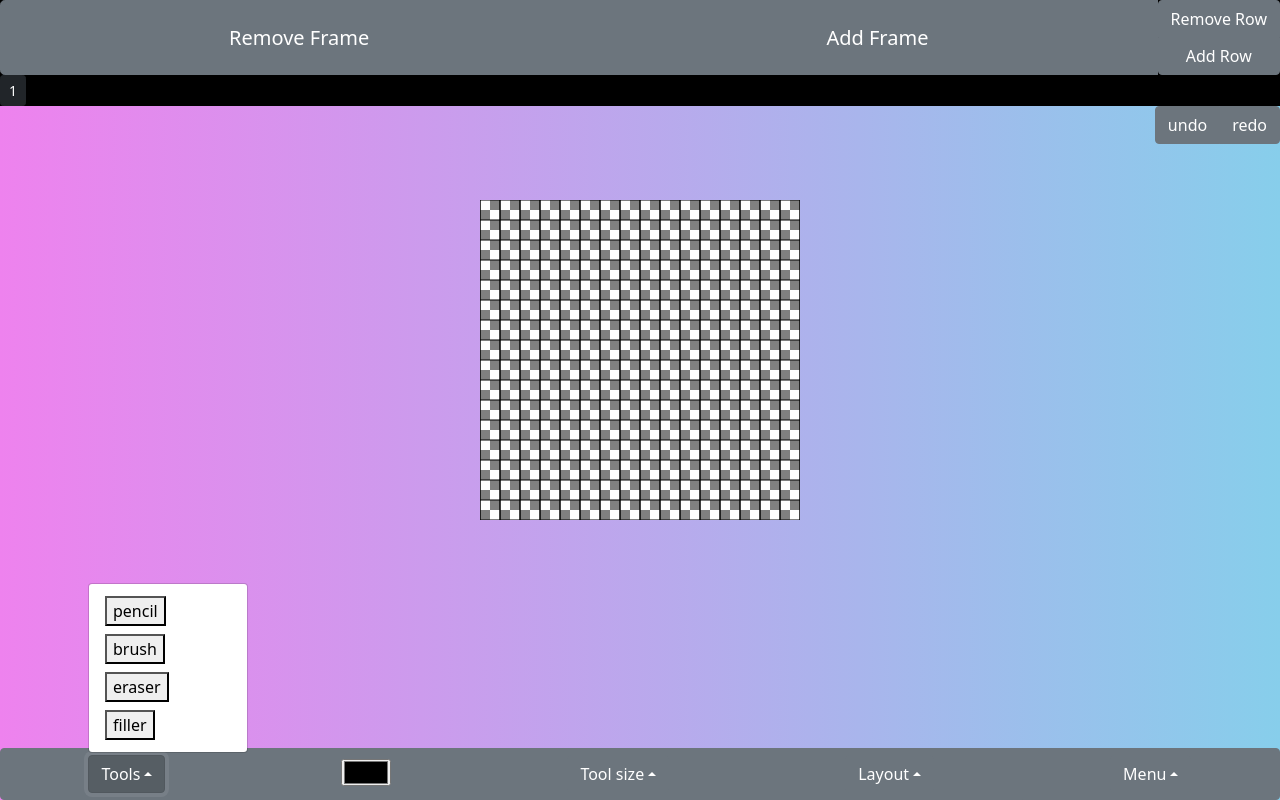
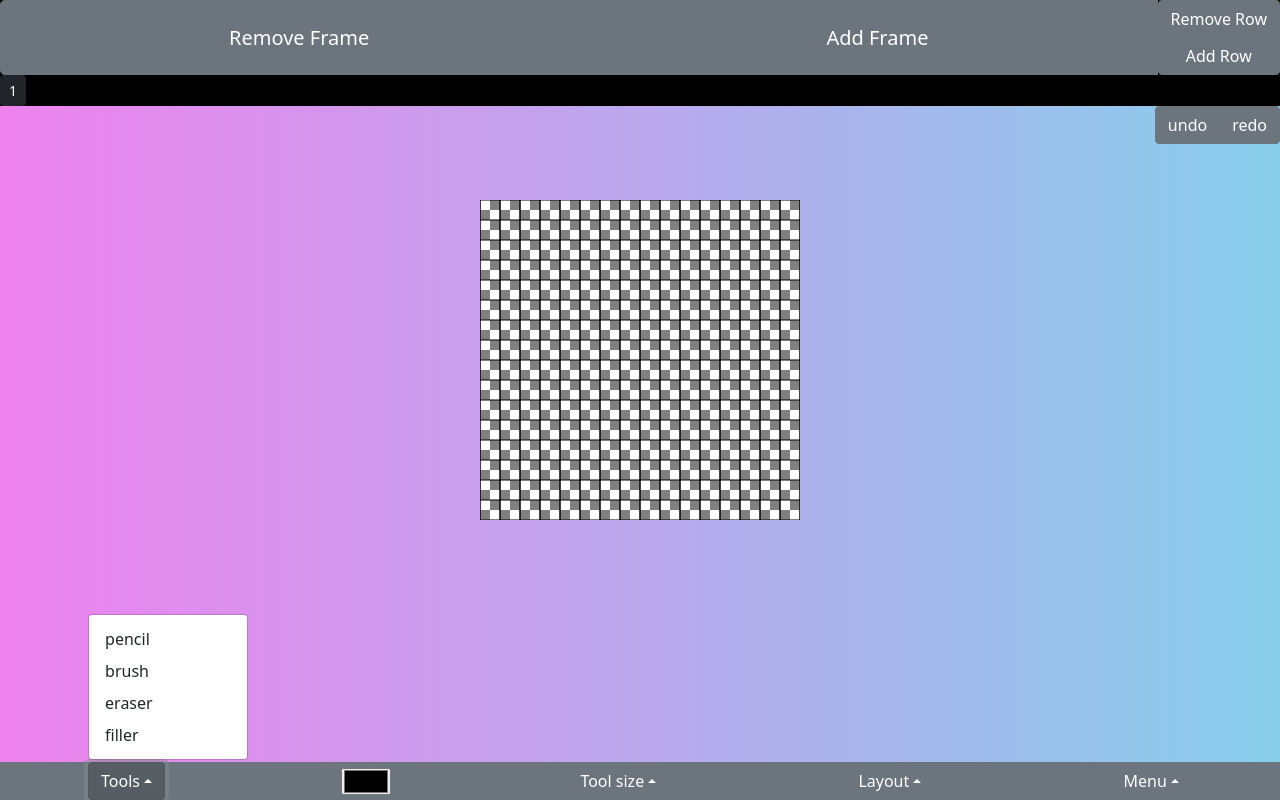
Before and after one commit to danema21/SpriteSheetStudioReactJS, a React (Create React App) app: page / in a window 1280 px wide. Both pictures are taken after a click on the button "Tools". Built offline with nearby package versions, Linux system fonts and the light colour scheme.

Commit message:
se decide el disenio de la ToolBar y se implementan eventos interactivos

```diff
--- a/src/components/ToolBar.js
+++ b/src/components/ToolBar.js
@@ -11,24 +11,25 @@ function ToolBar({setLineColor, setLineWidth}){
 
 
     return (
-        <div className="toolBar fixed-bottom">
-            <ButtonGroup id="toolbarBtnGroup">
-                <Button variant='secondary'>
+        <div className="toolBar fixed-bottom bg-secondary">
             <Dropdown drop='up' autoClose='outside'>
                 <Dropdown.Toggle variant='secondary'>
                     Tools
                 </Dropdown.Toggle>
 
                 <Dropdown.Menu>
-                            <Dropdown.Item><button>pencil</button></Dropdown.Item>
-                            <Dropdown.Item><button>brush</button></Dropdown.Item>
-                            <Dropdown.Item><button>eraser</button></Dropdown.Item>
-                            <Dropdown.Item><button>filler</button></Dropdown.Item>
+                    <Dropdown.Item>pencil</Dropdown.Item>
+                    <Dropdown.Item>brush</Dropdown.Item>
+                    <Dropdown.Item>eraser</Dropdown.Item>
+                    <Dropdown.Item>filler</Dropdown.Item>
                 </Dropdown.Menu>
             </Dropdown>
-                </Button>
-                <Button variant='secondary'><input type="color" value="#000000"></input></Button>
-                <Button variant='secondary'>
+            <input type="color"
+            value="#000000"
+            onChange={(e) => {
+                setLineColor(e.target.value);
+            }}
+            ></input>
             <Dropdown drop='up' autoClose='outside'>
                 <Dropdown.Toggle variant='secondary'>
                     Tool size
@@ -36,12 +37,17 @@ function ToolBar({setLineColor, setLineWidth}){
 
                 <Dropdown.Menu>
                     <Dropdown.Item>
-                                <input type='range' min='1' max='40' ></input>
+                        <input type='range'
+                            min='1'
+                            max='40'
+                            defaultValue='5'
+                            onChange={(e) => {
+                                setLineWidth(e.target.value);
+                            }}
+                            ></input>
                     </Dropdown.Item>
                 </Dropdown.Menu>
             </Dropdown>
-                </Button>
-                <Button variant='secondary'>
             <Dropdown drop='up' autoClose='outside'>
                 <Dropdown.Toggle variant='secondary'>
                     Layout
@@ -49,12 +55,10 @@ function ToolBar({setLineColor, setLineWidth}){
 
                 <Dropdown.Menu>
                     <Dropdown.Item>
-                                <button>gridOn</button>
+                        Grid On
                     </Dropdown.Item>
                 </Dropdown.Menu>
             </Dropdown>
-                </Button>
-                <Button variant='secondary'>
             <Dropdown drop='up'>
                 <Dropdown.Toggle variant='secondary'>
                     Menu
@@ -67,8 +71,6 @@ function ToolBar({setLineColor, setLineWidth}){
                     <Dropdown.Item>Help</Dropdown.Item>
                 </Dropdown.Menu>
             </Dropdown>
-                </Button>
-            </ButtonGroup>
         </div>
     );
 }
--- a/src/components/assets/ToolBar.css
+++ b/src/components/assets/ToolBar.css
@@ -1,8 +1,6 @@
 .toolBar{
     display: flex;
     width: 100%;
+    align-items: center;
+    justify-content: space-around;
 }
-
-#toolbarBtnGroup{
-    width: 100%;
-}
```
Lines whose indentation alone changed are shown as unchanged.
